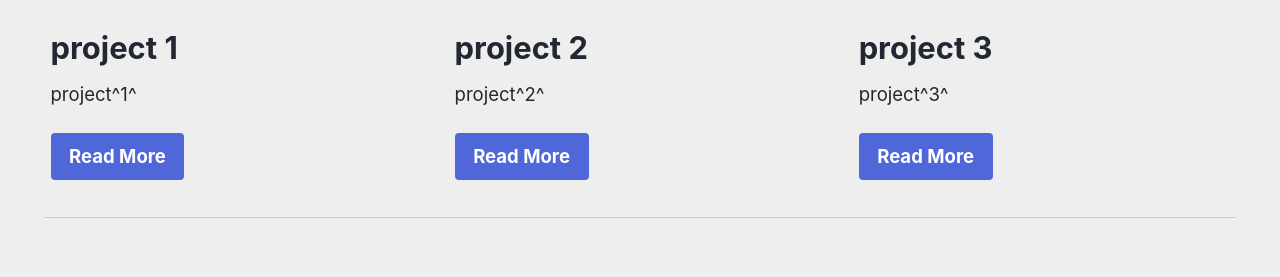
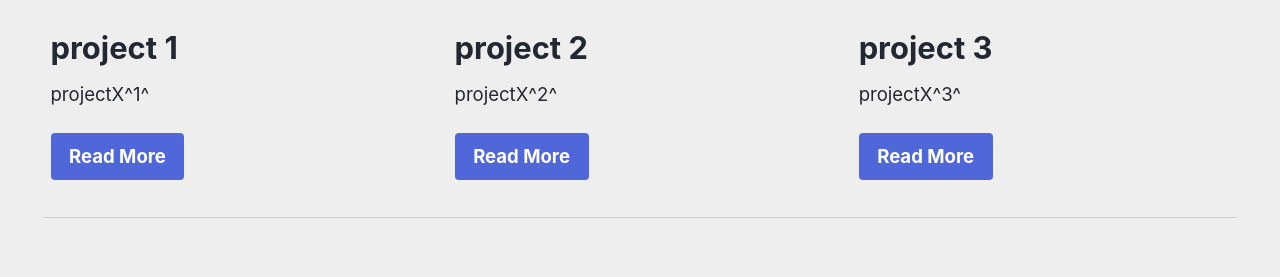
Before and after one commit to bla-uu/bla-uu.github.io, a Jekyll site: the page built from _pages/index.md, in a window 1280 px wide. Shown: the part 981-1258 px from the top of the page. Built offline with Jekyll 4.4.1, drawn with Linux system fonts in a browser that asks for light colours.

Commit message:
Update index.md

```diff
--- a/_pages/index.md
+++ b/_pages/index.md
@@ -19,21 +19,21 @@ feature_row:
   - image_path: /assets/images/placeholder.png
     alt: "image 1"
     title: "project 1"
-    excerpt: "project^1^"
+    excerpt: "projectX^1^"
     url: "#test-link"
     btn_label: "Read More"
     btn_class: "btn--primary"
   - image_path: /assets/images/placeholder.png
     alt: "image 2"
     title: "project 2"
-    excerpt: "project^2^"
+    excerpt: "projectX^2^"
     url: "#test-link"
     btn_label: "Read More"
     btn_class: "btn--primary"
   - image_path: /assets/images/placeholder.png
     alt: "image 3"
     title: "project 3"
-    excerpt: "project^3^"
+    excerpt: "projectX^3^"
     url: "#test-link"
     btn_label: "Read More"
     btn_class: "btn--primary"
```
